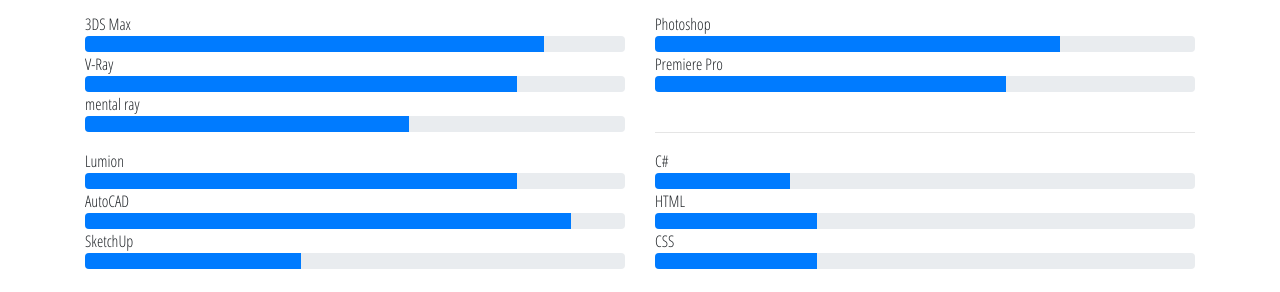
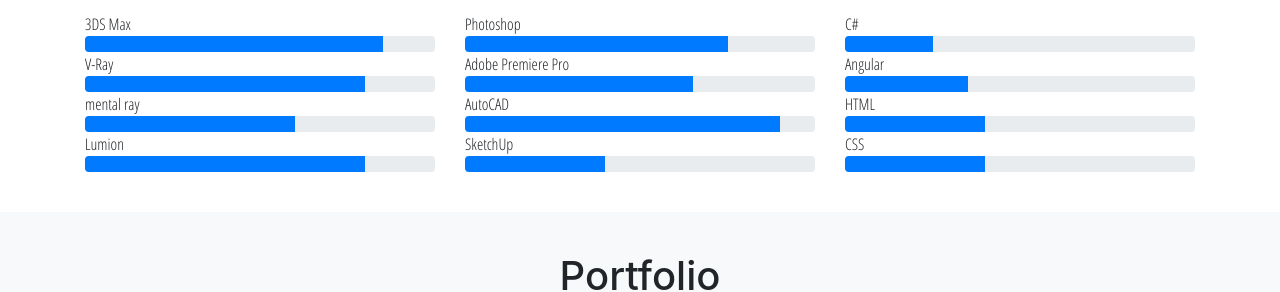
Before and after one commit to BethDouglas/Portfolio, a website with bundled scripts: page index.html in a window 1280 px wide. Shown: the part 674-966 px from the top of the page. Built offline with nearby package versions, Linux system fonts and the light colour scheme; a web font is replaced by a local one.

Commit message:
updated skills

```diff
--- a/css/agency.css
+++ b/css/agency.css
@@ -49,7 +49,7 @@
   }
 
 .progress-bar {
-  background-color: #424C56;
+  background-color: #4286f4;
 }
 span {
   font-family: 'Open Sans Condensed', sans-serif;
@@ -129,8 +129,8 @@
     text-transform: uppercase;
     color: white;
     border: 0;
-    background-color: #fed136;
-    font-family: 'Montserrat', 'Helvetica Neue', Helvetica, Arial, sans-serif; }
+    background-color: #4286f4;
+    font-family: 'Open Sans Condensed', sans-serif; }
   #mainNav .navbar-brand {
     color: #4286f4;
     font-family: 'Courgette', cursive;
--- a/index.html
+++ b/index.html
@@ -81,7 +81,7 @@
           </div>
 
 <div class="row">
-  <div class="col-md-6">
+  <div class="col-md-4">
             <span>3DS Max</span>
               <div class="progress">
                 <div class="progress-bar progress-bar-success" role="progressbar" aria-valuenow="85" aria-valuemin="0" aria-valuemax="100" style="width: 85%">
@@ -90,7 +90,7 @@
               </div>
   </div>
 
-  <div class="col-md-6">
+  <div class="col-md-4">
             <span>Photoshop</span>
             <div class="progress">
               <div class="progress-bar progress-bar-success" role="progressbar" aria-valuenow="75" aria-valuemin="0" aria-valuemax="100" style="width: 75%">
@@ -98,55 +98,7 @@
               </div>
             </div>
   </div>
-</div>
-<div class="row">
-  <div class="col-md-6">
-            <span>V-Ray</span>
-            <div class="progress">
-              <div class="progress-bar progress-bar-success" role="progressbar" aria-valuenow="80" aria-valuemin="0" aria-valuemax="100" style="width: 80%">
-              <span class="sr-only">80% Complete (success)</span>
-              </div>
-            </div>
-  </div>
-
-  <div class="col-md-6">
-            <span>Premiere Pro</span>
-            <div class="progress">
-              <div class="progress-bar progress-bar-success" role="progressbar" aria-valuenow="65" aria-valuemin="0" aria-valuemax="100" style="width: 65%">
-              <span class="sr-only">65% Complete (success)</span>
-              </div>
-            </div>
-  </div>
-</div>
-<div class="row">
-  <div class="col-md-6">
-            <span>mental ray</span>
-            <div class="progress">
-              <div class="progress-bar progress-bar-success" role="progressbar" aria-valuenow="60" aria-valuemin="0" aria-valuemax="100" style="width: 60%">
-              <span class="sr-only">60% Complete (success)</span>
-              </div>
-            </div>
-  </div>
-
-  <div class="col-md-6">
-            <span></span>
-            <br>
-            <div>
-              <hr />
-              </div>
-  </div>
-</div>
-<div class="row">
-  <div class="col-md-6">
-            <span>Lumion</span>
-            <div class="progress">
-              <div class="progress-bar progress-bar-success" role="progressbar" aria-valuenow="80" aria-valuemin="0" aria-valuemax="100" style="width: 80%">
-              <span class="sr-only">80% Complete (success)</span>
-              </div>
-            </div>
-  </div>
-
-  <div class="col-md-6">
+  <div class="col-md-4">
             <span>C#</span>
             <div class="progress">
               <div class="progress-bar progress-bar-success" role="progressbar" aria-valuenow="25" aria-valuemin="0" aria-valuemax="100" style="width: 25%">
@@ -156,7 +108,43 @@
   </div>
 </div>
 <div class="row">
-  <div class="col-md-6">
+  <div class="col-md-4">
+            <span>V-Ray</span>
+            <div class="progress">
+              <div class="progress-bar progress-bar-success" role="progressbar" aria-valuenow="80" aria-valuemin="0" aria-valuemax="100" style="width: 80%">
+              <span class="sr-only">80% Complete (success)</span>
+              </div>
+            </div>
+  </div>
+
+  <div class="col-md-4">
+            <span>Adobe Premiere Pro</span>
+            <div class="progress">
+              <div class="progress-bar progress-bar-success" role="progressbar" aria-valuenow="65" aria-valuemin="0" aria-valuemax="100" style="width: 65%">
+              <span class="sr-only">65% Complete (success)</span>
+              </div>
+            </div>
+  </div>
+  <div class="col-md-4">
+            <span>Angular</span>
+            <div class="progress">
+              <div class="progress-bar progress-bar-success" role="progressbar" aria-valuenow="65" aria-valuemin="0" aria-valuemax="100" style="width: 35%">
+              <span class="sr-only">65% Complete (success)</span>
+              </div>
+            </div>
+  </div>
+</div>
+<div class="row">
+  <div class="col-md-4">
+            <span>mental ray</span>
+            <div class="progress">
+              <div class="progress-bar progress-bar-success" role="progressbar" aria-valuenow="60" aria-valuemin="0" aria-valuemax="100" style="width: 60%">
+              <span class="sr-only">60% Complete (success)</span>
+              </div>
+            </div>
+  </div>
+
+  <div class="col-md-4">
             <span>AutoCAD</span>
             <div class="progress">
               <div class="progress-bar progress-bar-success" role="progressbar" aria-valuenow="90" aria-valuemin="0" aria-valuemax="100" style="width: 90%">
@@ -164,18 +152,26 @@
               </div>
             </div>
   </div>
-
-  <div class="col-md-6">
+  <div class="col-md-4">
             <span>HTML</span>
             <div class="progress">
-              <div class="progress-bar progress-bar-success" role="progressbar" aria-valuenow="30" aria-valuemin="0" aria-valuemax="100" style="width: 30%">
+              <div class="progress-bar progress-bar-success" role="progressbar" aria-valuenow="30" aria-valuemin="0" aria-valuemax="100" style="width: 40%">
               <span class="sr-only">30% Complete (danger)</span>
               </div>
             </div>
   </div>
 </div>
 <div class="row">
-  <div class="col-md-6">
+  <div class="col-md-4">
+            <span>Lumion</span>
+            <div class="progress">
+              <div class="progress-bar progress-bar-success" role="progressbar" aria-valuenow="80" aria-valuemin="0" aria-valuemax="100" style="width: 80%">
+              <span class="sr-only">80% Complete (success)</span>
+              </div>
+            </div>
+  </div>
+
+    <div class="col-md-4">
             <span>SketchUp</span>
             <div class="progress">
               <div class="progress-bar progress-bar-success" role="progressbar" aria-valuenow="40" aria-valuemin="0" aria-valuemax="100" style="width: 40%">
@@ -183,14 +179,17 @@
               </div>
             </div>
   </div>
-  <div class="col-md-6">
+  <div class="col-md-4">
             <span>CSS</span>
             <div class="progress">
-              <div class="progress-bar progress-bar-success" role="progressbar" aria-valuenow="30" aria-valuemin="0" aria-valuemax="100" style="width: 30%">
+              <div class="progress-bar progress-bar-success" role="progressbar" aria-valuenow="30" aria-valuemin="0" aria-valuemax="100" style="width: 40%">
               <span class="sr-only">30% Complete (success)</span>
               </div>
             </div>
   </div>
+
+</div>
+<div class="row">
 </div>
 </div>
 </section>
```
